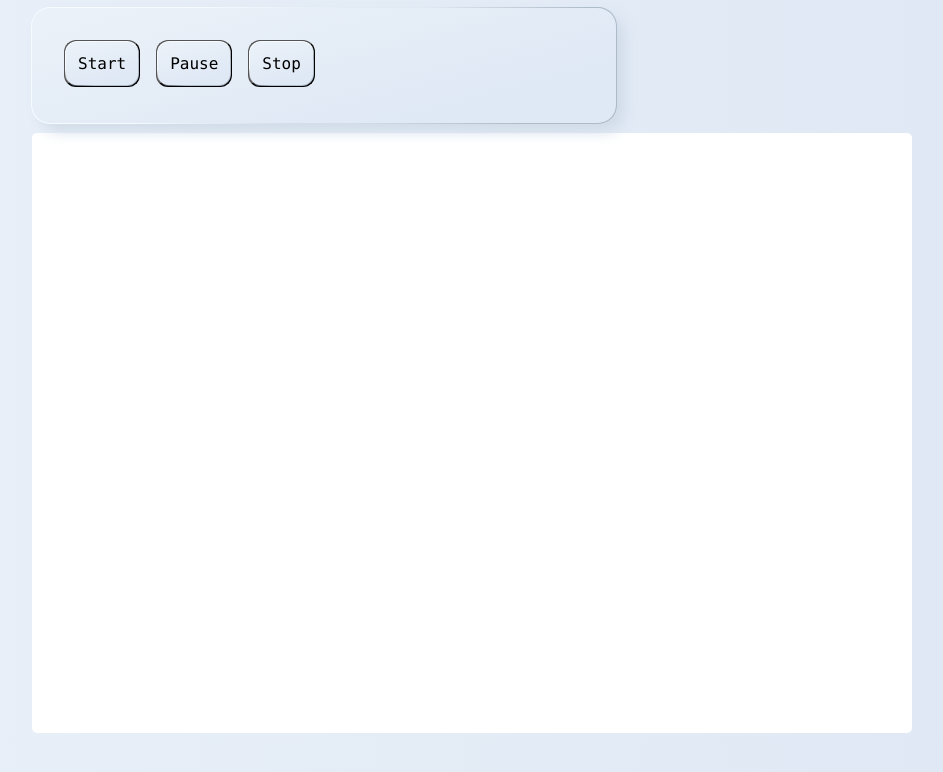
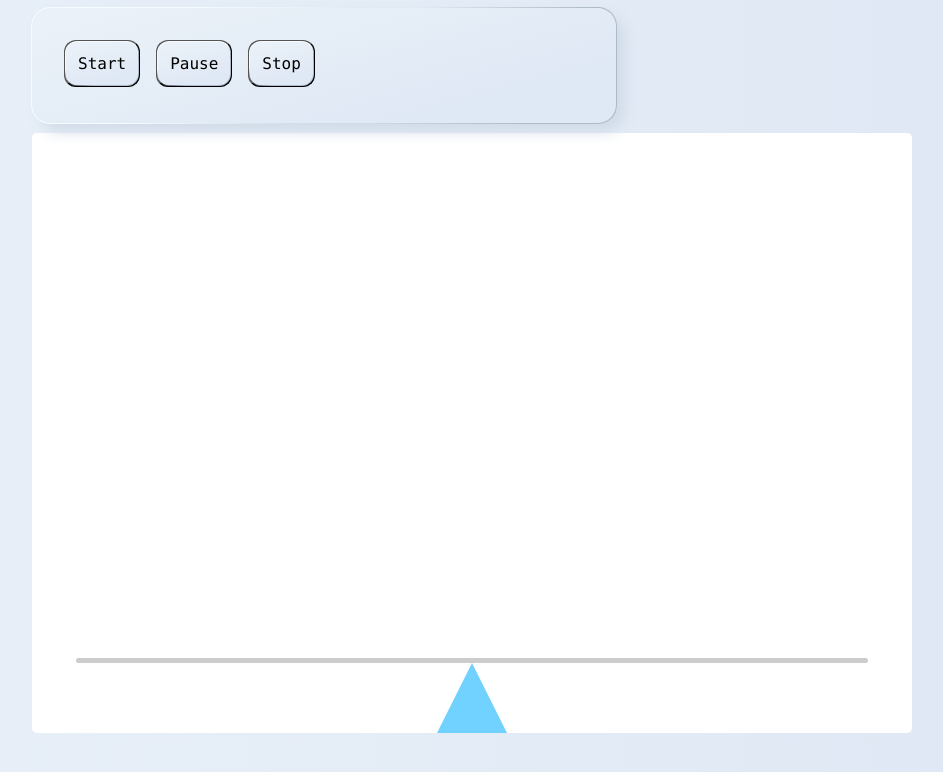
Before and after one commit to lasfin/tower-game, a Vue app in the folder tower-game/: page / in a window 1280 px wide. Shown: the top 772 px of the page, without its empty margins (168-1111 px from the left). Built offline with nearby package versions, Linux system fonts and the light colour scheme.

Commit message:
tower added

```diff
--- a/tower-game/src/App.vue
+++ b/tower-game/src/App.vue
@@ -1,19 +1,23 @@
 <template>
   <div id="app">
     <GameControls />
-    <GameField />
+    <GameField>
+      <Tower/>
+    </GameField>
   </div>
 </template>
 
 <script>
 import GameControls from './components/GameControls.vue'
 import GameField from './components/GameField.vue'
+import Tower from './components/Tower.vue'
 
 export default {
   name: 'app',
   components: {
     GameField,
-    GameControls
+    GameControls,
+    Tower
   }
 }
 </script>
--- a/tower-game/src/components/GameField.vue
+++ b/tower-game/src/components/GameField.vue
@@ -1,6 +1,6 @@
 <template>
     <div class="field">
-
+        <slot></slot>
     </div>
 </template>
 
@@ -17,5 +17,6 @@
         background: #fff;
         border-radius: 5px;
         margin: 10px auto;
+        position: relative;
     }
 </style>
--- /dev/null
+++ b/tower-game/src/components/Tower.vue
@@ -0,0 +1,41 @@
+<template>
+    <div class="root">
+        <div class="line"></div>
+        <div class="triangle"></div>
+    </div>
+</template>
+
+<script>
+    export default {
+        name: "Tower"
+    }
+</script>
+
+<style scoped>
+    .root {
+        position: absolute;
+        bottom: 0;
+        left: 0;
+        width: 100%;
+    }
+
+    .triangle {
+        margin: auto;
+        width: 0;
+        height: 0;
+        border-left: 35px solid transparent;
+        border-right: 35px solid transparent;
+        border-bottom: 70px solid #0cb1ff94;
+    }
+
+    .line {
+        margin-left: 5%;
+        width: 90%;
+        height: 5px;
+        background: #ccc;
+        position: absolute;
+        bottom: 70px;
+        border-radius: 5px;
+    }
+
+</style>
```
Also changed, not shown: tower-game/src/components/Loader.vue (added, +50 -0 lines).
